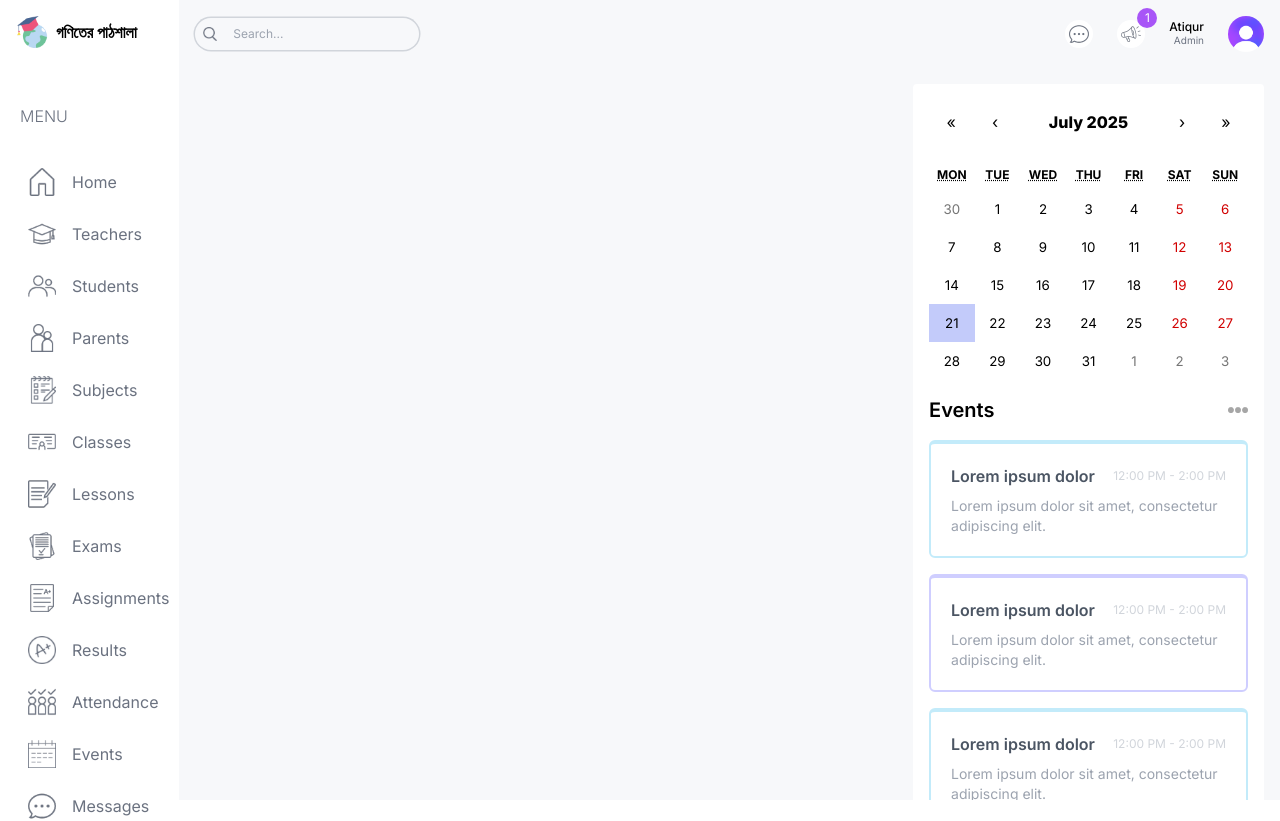
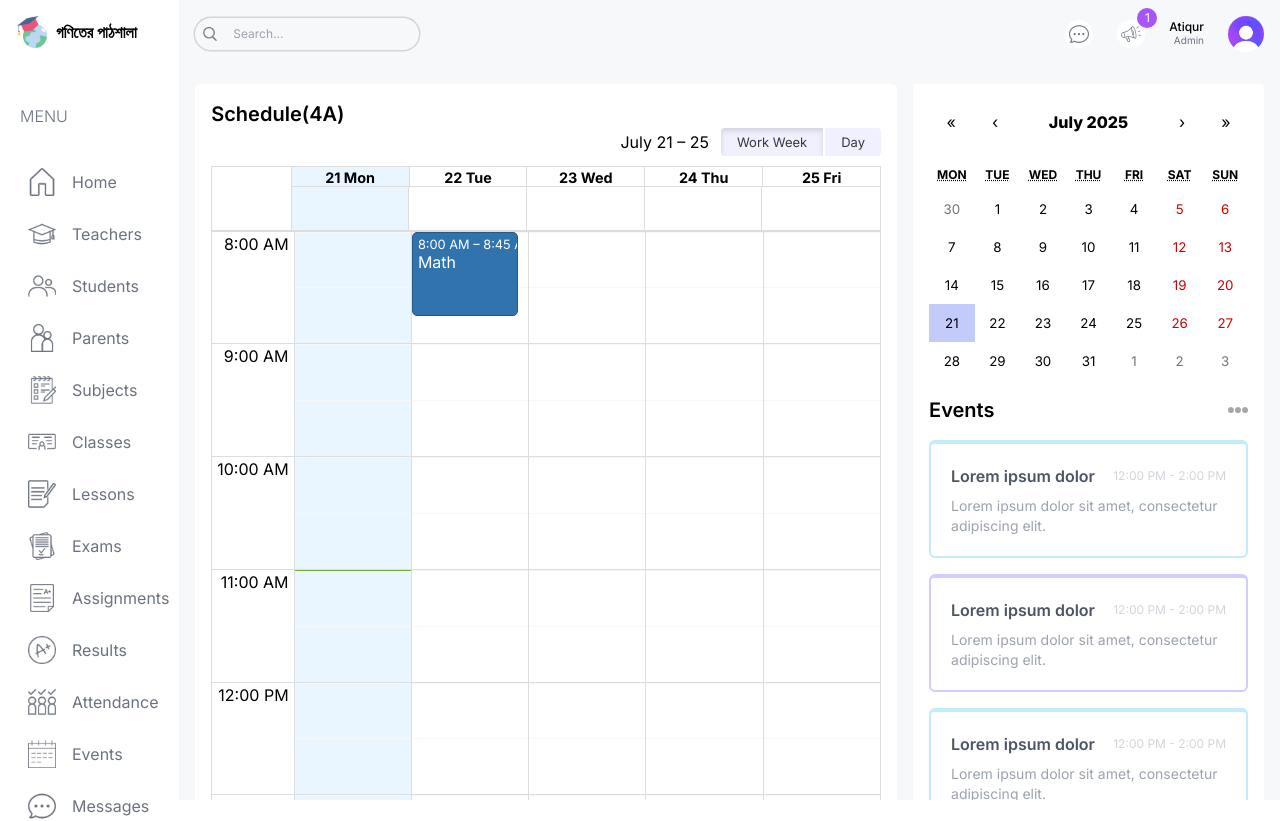
Before and after one commit to theatiq/goniter-pathshala, a Next.js app: page /student in a window 1280 px wide. Shown: the top 821 px of the page. Built offline with nearby package versions, Linux system fonts and the light colour scheme.

Commit message:
Big calendar modified

```diff
--- a/package.json
+++ b/package.json
@@ -9,8 +9,10 @@
     "lint": "next lint"
   },
   "dependencies": {
+    "moment": "^2.30.1",
     "next": "14.2.5",
     "react": "^18",
+    "react-big-calendar": "^1.19.4",
     "react-calendar": "^6.0.0",
     "react-dom": "^18",
     "recharts": "^3.1.0"
@@ -18,6 +20,7 @@
   "devDependencies": {
     "@types/node": "^20",
     "@types/react": "^18",
+    "@types/react-big-calendar": "^1.16.2",
     "@types/react-dom": "^18",
     "eslint": "^8",
     "eslint-config-next": "14.2.5",
--- a/src/app/(dashboard)/student/page.tsx
+++ b/src/app/(dashboard)/student/page.tsx
@@ -1,4 +1,5 @@
 import Announcement from "@/components/Announcement";
+import BigCalendar from "@/components/BigCalendar";
 import EventCalendar from "@/components/EventCalendar";
 import React from "react";
 
@@ -6,7 +7,12 @@ const StudentPage = () => {
   return (
     <div className="p-4 flex gap-4 flex-col xl:flex-row">
       {/* Left */}
-      <div className="w-full xl:w-2/3"></div>
+      <div className="w-full xl:w-2/3">
+        <div className="h-full bg-white rounded-md p-4">
+          <h1 className="text-xl font-semibold">Schedule(4A)</h1>
+          <BigCalendar />
+        </div>
+      </div>
       {/* Right */}
       <div className="w-full xl:w-1/3 flex flex-col gap-8">
         <EventCalendar />
--- a/src/app/globals.css
+++ b/src/app/globals.css
@@ -16,3 +16,20 @@
   background-color: #c3cbfa !important;
   color: black !important;
 }
+
+.rbc-btn-group:first-child {
+  display: none !important;
+}
+.rbc-toolbar-label {
+  text-align: right !important;
+  padding: 0px, 20px !important;
+}
+.rbc-btn-group:last-child {
+  font-size: 13px !important;
+}
+
+.rbc-btn-group:last-child button {
+  border: none !important;
+  background-color: #f1f0ff !important;
+  margin-left: 2px !important;
+}
--- /dev/null
+++ b/src/components/BigCalendar.tsx
@@ -0,0 +1,34 @@
+"use client";
+import { Calendar, momentLocalizer, Views } from "react-big-calendar";
+import moment from "moment";
+import { calendarEvents } from "@/lib/data";
+import "react-big-calendar/lib/css/react-big-calendar.css";
+import { useState } from "react";
+import type { View } from "react-big-calendar";
+
+
+const localizer = momentLocalizer(moment);
+
+const BigCalendar = () => {
+  const [view, setView] = useState<View>(Views.WORK_WEEK);
+
+  const handleOnChangeView = (selectedView: View) => {
+    setView(selectedView);
+  };
+  return (
+    <Calendar
+      localizer={localizer}
+      events={calendarEvents}
+      startAccessor="start"
+      endAccessor="end"
+      views={[Views.WORK_WEEK, Views.DAY]}
+      view={view}
+      style={{ height: "98%" }}
+      onView={handleOnChangeView}
+      min={new Date(2025, 1, 1, 8, 0, 0)}
+      max={new Date(2025, 1, 1, 17, 0, 0)}
+    />
+  );
+};
+
+export default BigCalendar;
--- a/src/lib/data.ts
+++ b/src/lib/data.ts
@@ -915,14 +915,13 @@ export const announcementsData = [
   },
 ];
 
-
 // YOU SHOULD CHANGE THE DATES OF THE EVENTS TO THE CURRENT DATE TO SEE THE EVENTS ON THE CALENDAR
 export const calendarEvents = [
   {
     title: "Math",
     allDay: false,
-    start: new Date(2024, 7, 12, 8, 0),
-    end: new Date(2024, 7, 12, 8, 45),
+    start: new Date(2025, 6, 22, 8, 0),
+    end: new Date(2025, 6, 22, 8, 45),
   },
   {
     title: "English",
```
Also changed, not shown: 1 other file (tests, documents, lock files or other folders).
